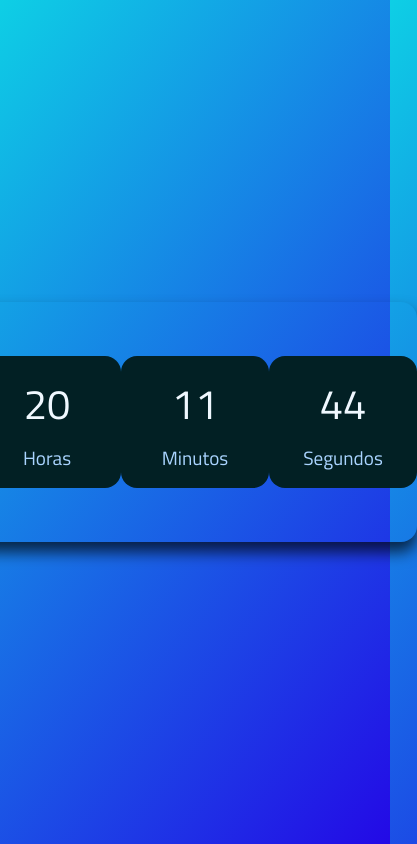
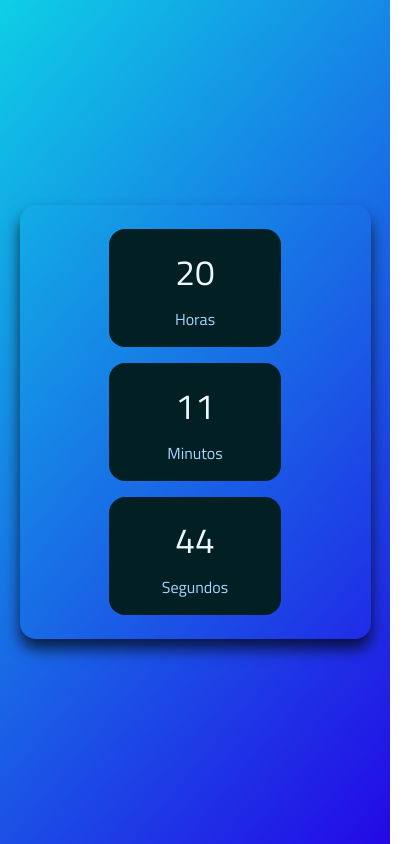
Before and after one commit to WiniCarvalho/relogio, a plain HTML site: page index.html in a window 390 px wide. Shown: the whole page, 417 px wide, since content can reach past the window. Drawn offline with Linux system fonts and the light colour scheme.

Commit message:
Update styles.css

```diff
--- a/styles.css
+++ b/styles.css
@@ -43,3 +43,23 @@ body{
     font-weight: 400;
     color: #aad4ff;
 }
+
+@media (max-width: 600px) {
+  .relogio {
+    flex-direction: column;
+    height: auto;
+    width: 90%;
+    padding: 1.5rem 0;
+    gap: 1rem;
+  }
+
+  .relogio div {
+    font-size: 2.2rem;
+    padding: 1rem;
+    min-width: 140px;
+  }
+
+  .relogio .tempo {
+    font-size: 1rem;
+  }
+}
```
